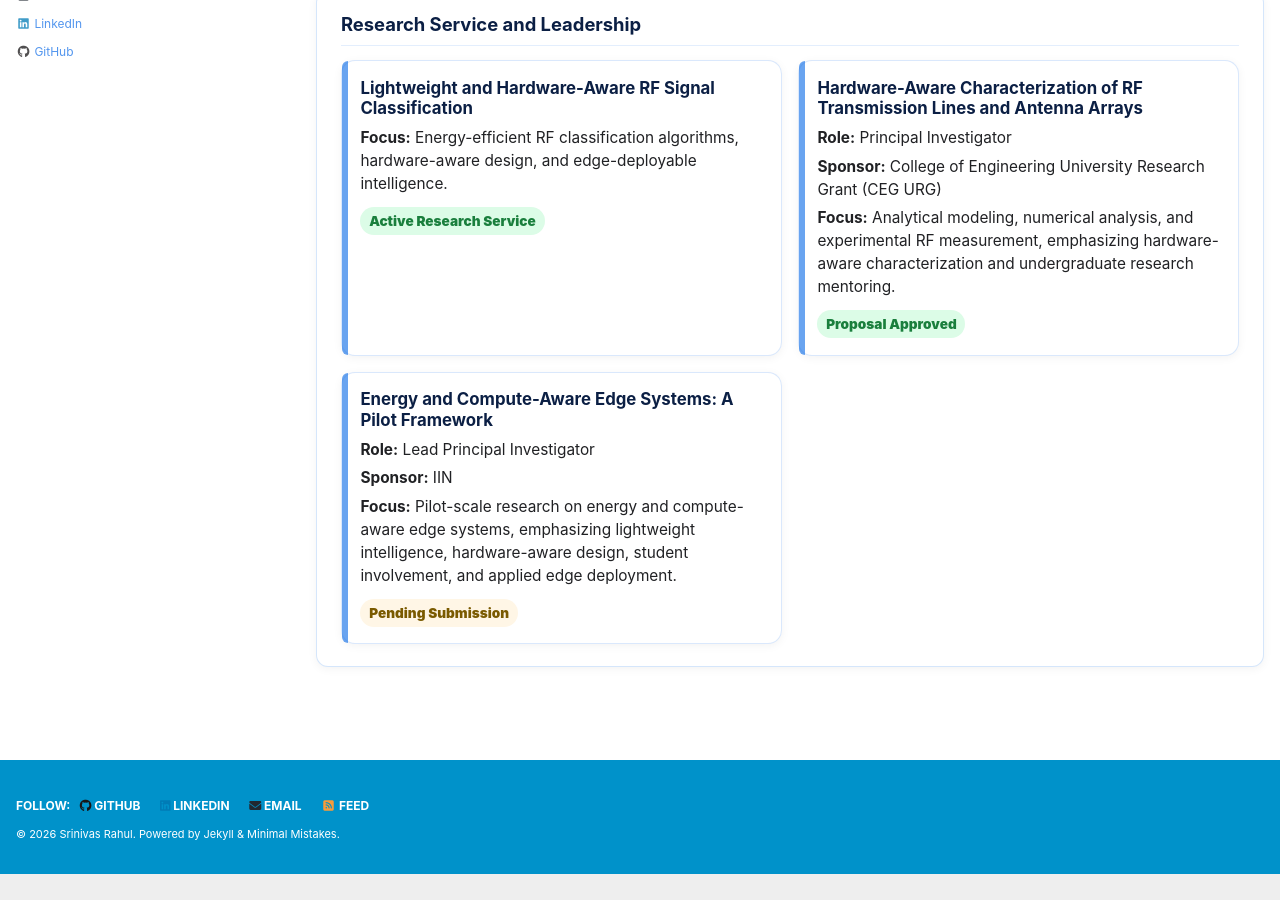
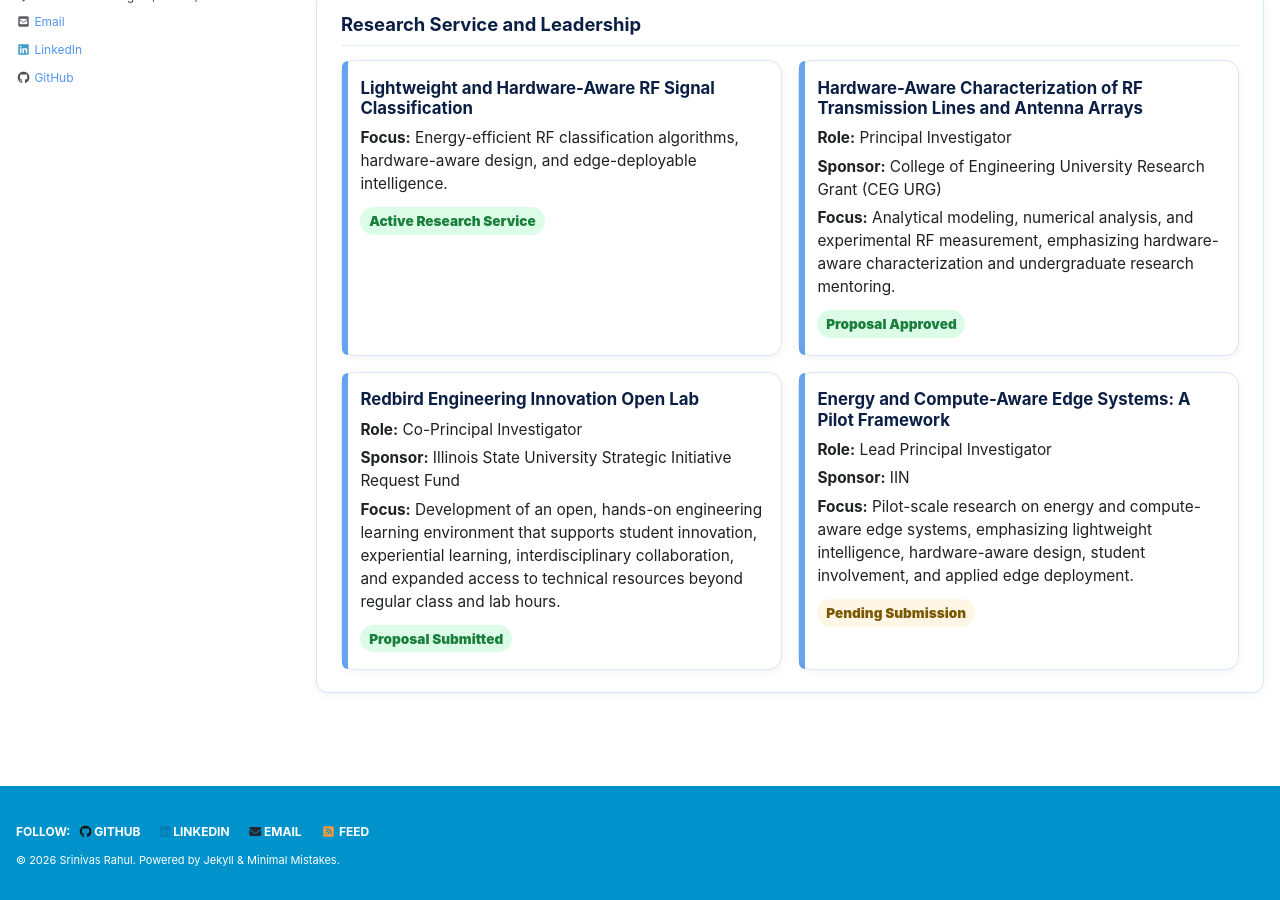
Before and after one commit to srsapireddy/srsapireddy.github.io, a Jekyll site: the page built from _pages/service.md, in a window 1280 px wide and 900 px high, scrolled down 2326 px. Built offline with Jekyll 4.4.1, drawn with Linux system fonts in a browser that asks for light colours; cached includes are drawn as plain includes; nearby versions of some CDN libraries; before the commit the page ends 3200 px from its top, so only the background shows below that.

Commit message:
Update service.md

```diff
--- a/_pages/service.md
+++ b/_pages/service.md
@@ -335,13 +335,22 @@
       <span class="pill active">Proposal Approved</span>
     </div>
 
+
     <div class="service-card">
-      <h4>Energy and Compute-Aware Edge Systems: A Pilot Framework</h4>
-      <p class="meta"><strong>Role:</strong> Lead Principal Investigator</p>
-      <p class="meta"><strong>Sponsor:</strong> IIN</p>
-      <p><strong>Focus:</strong> Pilot-scale research on energy and compute-aware edge systems, emphasizing lightweight intelligence, hardware-aware design, student involvement, and applied edge deployment.</p>
-      <span class="pill pending">Pending Submission</span>
+      <h4>Redbird Engineering Innovation Open Lab</h4>
+      <p class="meta"><strong>Role:</strong> Co-Principal Investigator</p>
+      <p class="meta"><strong>Sponsor:</strong> Illinois State University Strategic Initiative Request Fund</p>
+      <p><strong>Focus:</strong> Development of an open, hands-on engineering learning environment that supports student innovation, experiential learning, interdisciplinary collaboration, and expanded access to technical resources beyond regular class and lab hours.</p>
+      <span class="pill active">Proposal Submitted</span>
     </div>
+
+        <div class="service-card">
+          <h4>Energy and Compute-Aware Edge Systems: A Pilot Framework</h4>
+          <p class="meta"><strong>Role:</strong> Lead Principal Investigator</p>
+          <p class="meta"><strong>Sponsor:</strong> IIN</p>
+          <p><strong>Focus:</strong> Pilot-scale research on energy and compute-aware edge systems, emphasizing lightweight intelligence, hardware-aware design, student involvement, and applied edge deployment.</p>
+          <span class="pill pending">Pending Submission</span>
+        </div>
 
   </div>
 </div>
```
